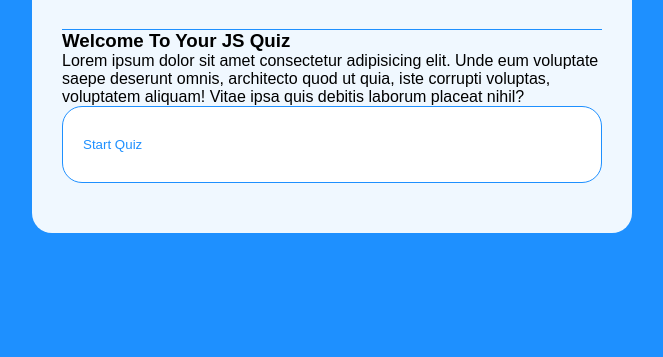
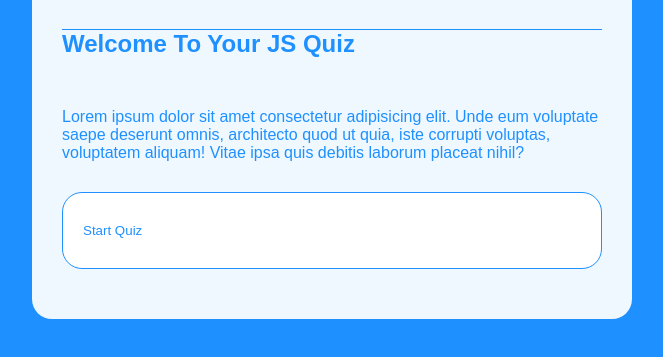
Before and after one commit to mlukicdesign/ML-CodeQuiz, a plain HTML site: page index.html in a window 1280 px wide. Shown: the part 171-528 px from the top of the page, without its empty margins (308-971 px from the left). Drawn offline with Linux system fonts and the light colour scheme.

Commit message:
updated css

```diff
--- a/assets/script.js
+++ b/assets/script.js
@@ -72,6 +72,7 @@ function startQuiz(){
     score = 0;
     submit.innerHTML = "Next";
     showQuestion();
+    startTimer();
 }
 
 // Show Question
@@ -125,7 +126,6 @@ function selectAnswer(e){
 
 
 function showScore(){
-    clearInterval(timerId);
     resetState();
     questionElement.innerHTML = `You scored ${score} out of ${questions.length}!`;
     submit.innerHTML = "Play Again?";
@@ -152,12 +152,11 @@ submit.addEventListener("click", ()=>{
     }
 })
 
-
-console.log(score)
-
 //Run Quiz Function
 
 
-//startTimer();
+//Start Quiz
 
-startButton.addEventListener('click', startQuiz);
+startButton.addEventListener('click', startQuiz, startTimer);
+
+// Store Locally
--- a/assets/style.css
+++ b/assets/style.css
@@ -7,6 +7,17 @@
 
 body {
     background-color: dodgerblue;
+}
+
+p {
+    color: dodgerblue;
+    padding: 30px 0px;
+}
+
+h2 {
+    font-weight: 600;
+    color: dodgerblue;
+    padding-bottom: 20px;
 }
 
 .app {
--- a/index.html
+++ b/index.html
@@ -11,7 +11,7 @@
     <div class="app">
         <h1>Coding Quiz</h1>
         <div id="intro">
-            <h3>Welcome To Your JS Quiz</h3>
+            <h2>Welcome To Your JS Quiz</h2>
             <p>Lorem ipsum dolor sit amet consectetur adipisicing elit. Unde eum voluptate saepe deserunt omnis, architecto quod ut quia, iste corrupti voluptas, voluptatem aliquam! Vitae ipsa quis debitis laborum placeat nihil?</p>
             <button class="btn" id="start-button">Start Quiz</button>
         </div>
```
